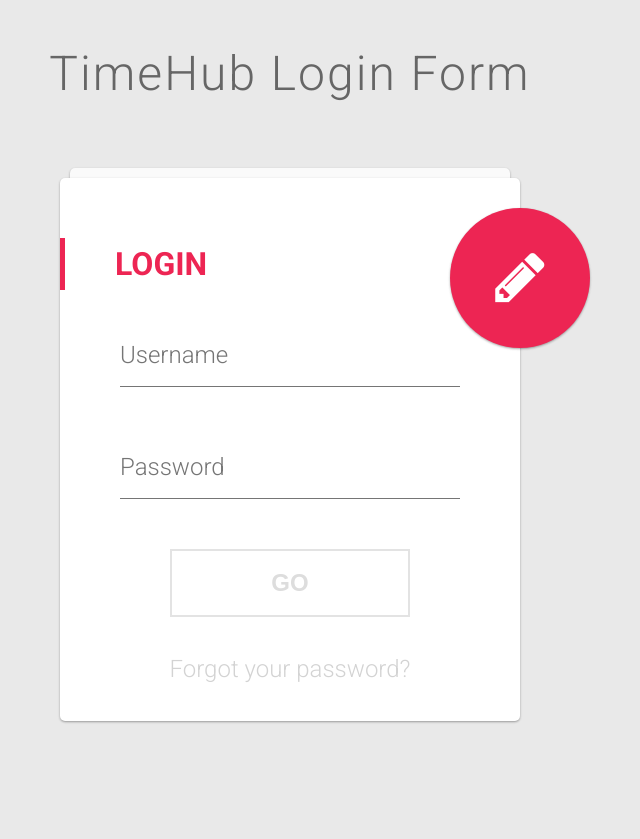
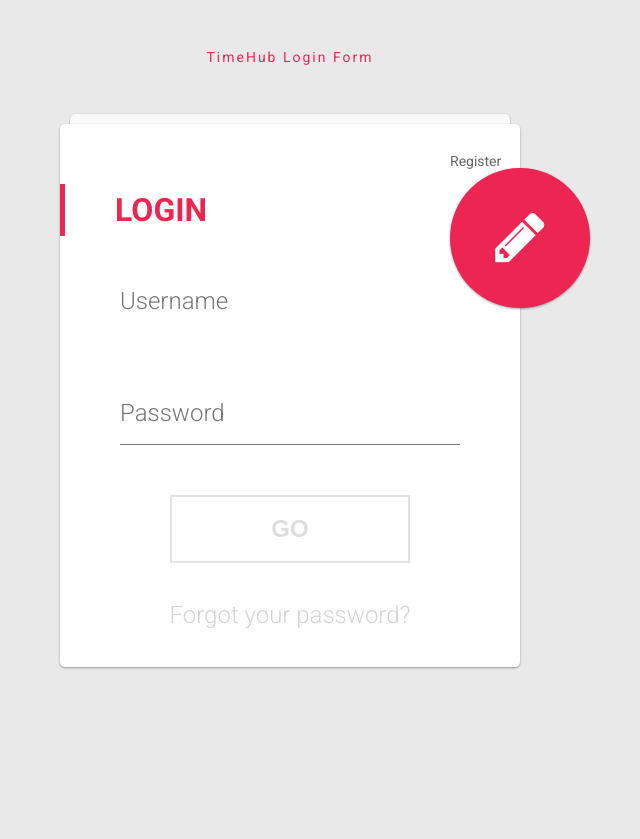
Before and after one commit to s95116/timeHub, a PHP site: page / in a window 1280 px wide. Shown: the whole page, without its empty margins (350-990 px from the left). After the commit the page ends 669 px from the top, so only its background shows below. Run offline with PHP 8.4, Linux system fonts and the light colour scheme; some libraries are stand-ins or nearby versions; some web fonts are replaced.

Commit message:
added index html and css changes

```diff
--- a/assets/css/style.css
+++ b/assets/css/style.css
@@ -7,29 +7,11 @@
   -moz-osx-font-smoothing: grayscale;
 }
 
-
-
 /* Pen Title */
 .pen-title {
   padding: 50px 0;
   text-align: center;
   letter-spacing: 2px;
-}
-.pen-title h1 {
-  margin: 0 0 20px;
-  font-size: 48px;
-  font-weight: 300;
-}
-.pen-title span {
-  font-size: 12px;
-}
-.pen-title span .fa {
-  color: #ed2553;
-}
-.pen-title span a {
-  color: #ed2553;
-  font-weight: 600;
-  text-decoration: none;
 }
 
 /* Rerun */
--- a/index.html
+++ b/index.html
@@ -3,6 +3,7 @@
   <head>
     <meta charset="UTF-8">
     <title>TimeHub Login Form</title>
+
 
  <!--CSS Stylesheets -->
     <link rel='stylesheet prefetch' href='http://fonts.googleapis.com/css?family=Roboto:400,100,300,500,700,900|RobotoDraft:400,100,300,500,700,900'>
@@ -12,15 +13,17 @@
 
     <!--Firebase-->
     <script src="https://cdn.firebase.com/js/client/2.2.4/firebase.js"></script>
+
+
+
   </head>
 
   <body>
 
 
-<!-- Mixins-->
-<!-- Pen Title-->
+
 <div class="pen-title">
-  <h1>TimeHub Login Form</h1>
+  <h1 style="color:#ed2553">TimeHub Login Form</h1>
 </div>
 
 <div class="container">
@@ -31,7 +34,7 @@
       <div class="input-container">
         <input type="text" id="Username" required="required"/>
         <label for="Username">Username</label>
-        <div class="bar"></div>
+
       </div>
       <div class="input-container">
         <input type="password" id="Password" required="required"/>
@@ -44,7 +47,7 @@
       <div class="footer"><a href="#">Forgot your password?</a></div>
     </form>
   </div>
-  <div class="card alt">
+  <div class="card alt">Register
     <div class="toggle"></div>
     <h1 class="title">Register
       <div class="close"></div>
@@ -76,5 +79,7 @@
 <script src='http://cdnjs.cloudflare.com/ajax/libs/jquery/2.1.3/jquery.min.js'></script>
 <script src="assets/javascript/index.js"></script>
 
+
+
   </body>
 </html>
```
Lines whose indentation alone changed are shown as unchanged.
